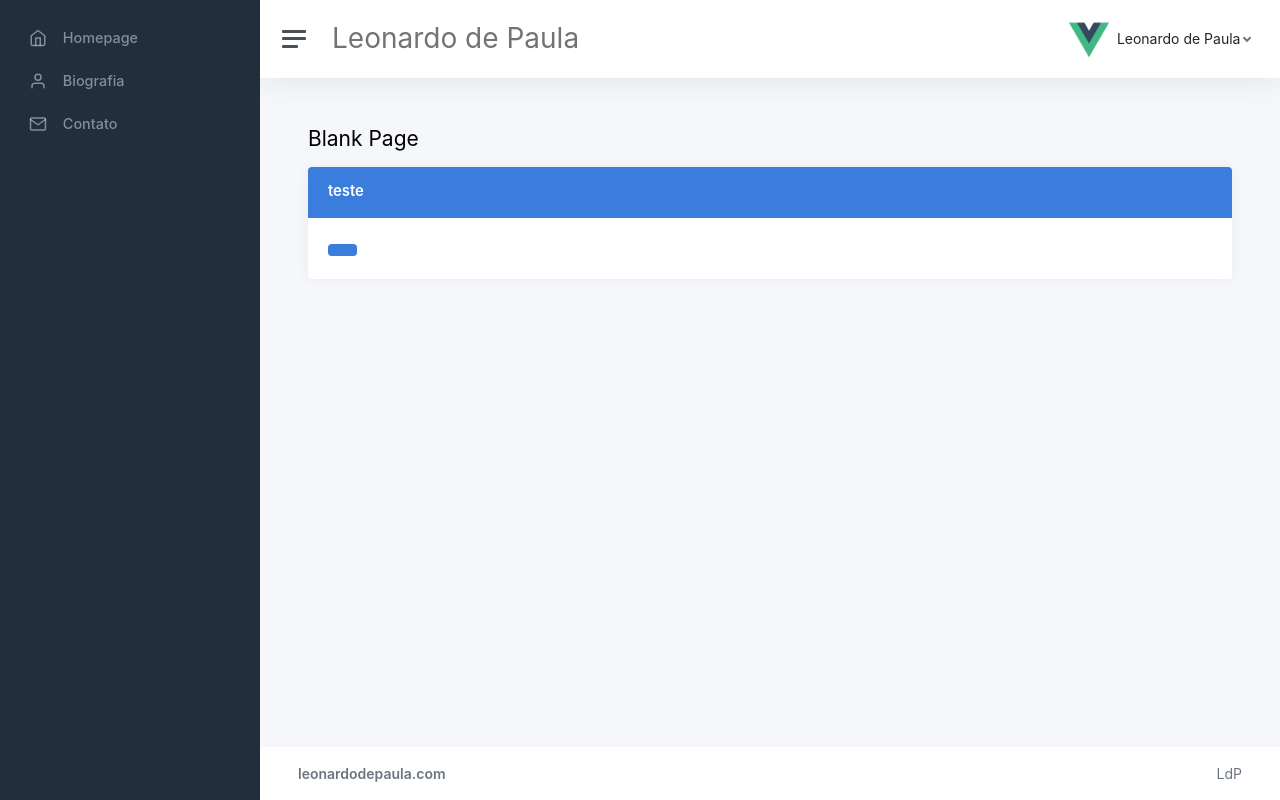
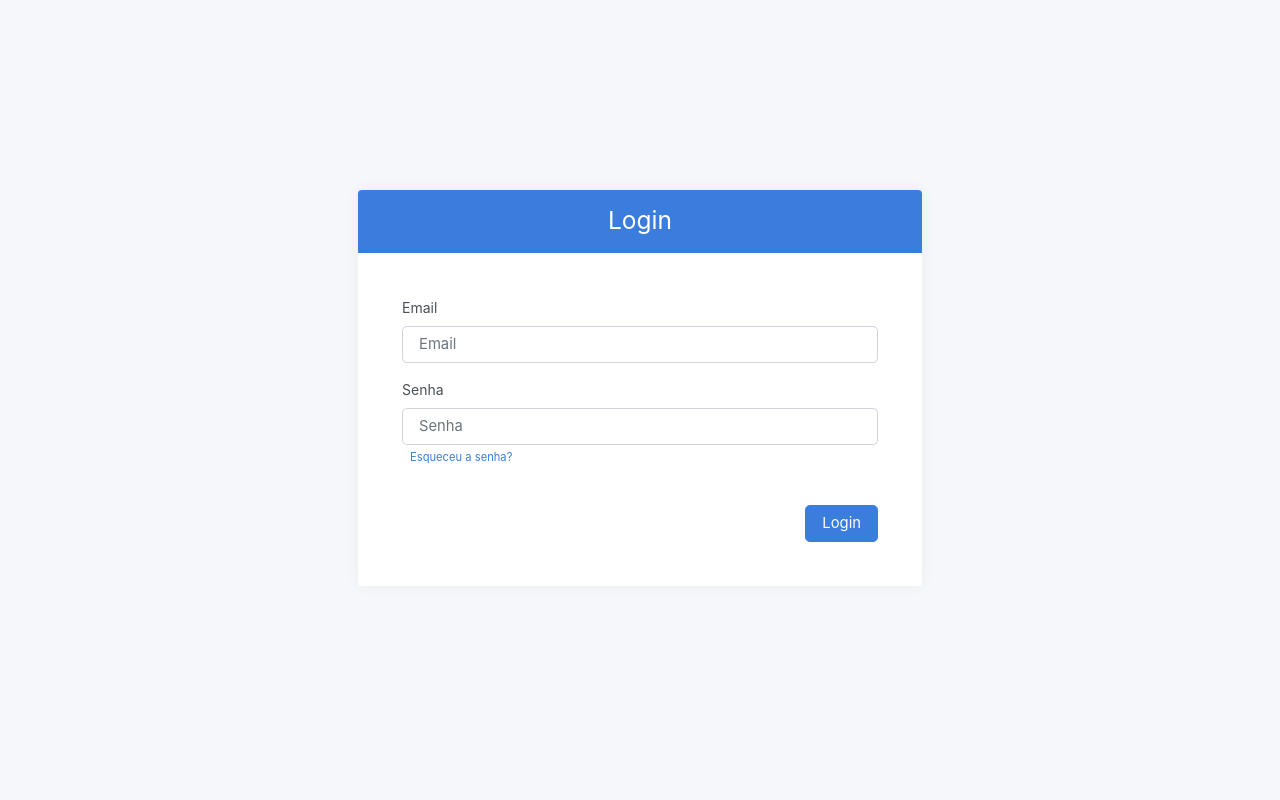
Before and after one commit to leonardodepaula/ldpcom, a Vue app in the folder frontend/: page /login in a window 1280 px wide. Built offline with nearby package versions, Linux system fonts and the light colour scheme.

Commit message:
Vue Router

```diff
--- a/frontend/package.json
+++ b/frontend/package.json
@@ -19,6 +19,7 @@
     "jsvectormap": "1.3.3",
     "simplebar": "5.3.6",
     "vue": "^3.0.0",
+    "vue-router": "^4.0.12",
     "vuex": "^4.0.0-0",
     "vuex-persistedstate": "^4.1.0"
   },
--- a/frontend/src/App.vue
+++ b/frontend/src/App.vue
@@ -1,99 +1,11 @@
 <template>
-  <div class="wrapper">
-		<SideBar />
-
-		<div class="main">
-
-			<NavBar />
-
-			<main class="content">
-				<div class="container-fluid p-0">
-
-					<h1 class="h3 mb-3">Blank Page</h1>
-
-					<div class="row">
-						<div class="col-12">
-							<div class="card">
-								<div class="card-header bg-primary">
-									<h5 class="card-title mb-0 text-white">teste</h5>
-								</div>
-								<div class="card-body">
-                  <!-- Button trigger modal -->
-                  <button type="button" class="btn btn-primary" data-bs-toggle="modal" data-bs-target="#exampleModal">
-                    {{ message.message }}
-                  </button>
-
-                  <!-- Modal -->
-                  <div class="modal fade" id="exampleModal" tabindex="-1" aria-labelledby="exampleModalLabel" aria-hidden="true">
-                    <div class="modal-dialog">
-                      <div class="modal-content">
-                        <div class="modal-header">
-                          <h5 class="modal-title" id="exampleModalLabel">Modal title</h5>
-                          <button type="button" class="btn-close" data-bs-dismiss="modal" aria-label="Close"></button>
-                        </div>
-                        <div class="modal-body">
-                          ...
-                        </div>
-                        <div class="modal-footer">
-                          <button type="button" class="btn btn-secondary" data-bs-dismiss="modal">Close</button>
-                          <button type="button" class="btn btn-primary">Save changes</button>
-                        </div>
-                      </div>
-                    </div>
-                  </div>
-								</div>
-							</div>
-						</div>
-					</div>
-
-				</div>
-			</main>
-
-			<footer class="footer">
-				<div class="container-fluid">
-					<div class="row text-muted">
-						<div class="col-6 text-start">
-							<p class="mb-0">
-								<strong>leonardodepaula.com</strong>
-							</p>
-						</div>
-						<div class="col-6 text-end">
-							<ul class="list-inline">
-								<li class="list-inline-item">
-									<span>LdP</span>
-								</li>
-							</ul>
-						</div>
-					</div>
-				</div>
-			</footer>
-		</div>
-	</div>
+  <router-view></router-view>
 </template>
 
 <script>
 
-import SideBar from "./components/SideBar.vue"
-import NavBar from "./components/NavBar.vue"
-
-import api from './services/api.js'
-
 export default {
   name: 'App',
-  components: {
-		SideBar,
-		NavBar,
-  },
-	data() {
-		return {
-			message: ''
-		}
-	},
-	mounted() {
-		api.get('/').then(response => {
-			this.message = response.data;
-		})
-	}
 }
 </script>
 
--- a/frontend/src/components/SideBar.vue
+++ b/frontend/src/components/SideBar.vue
@@ -6,9 +6,16 @@
   >
     <div class="sidebar-content js-simplebar">
       <ul class="sidebar-nav mt-3">
+
         <li class="sidebar-item">
           <a class="sidebar-link" href="#">
             <i class="align-middle" data-feather="home"></i> <span class="align-middle">Homepage</span>
+          </a>
+        </li>
+
+        <li class="sidebar-item">
+          <a class="sidebar-link" href="#">
+            <i class="align-middle" data-feather="book"></i> <span class="align-middle">Artigos</span>
           </a>
         </li>
 
@@ -23,6 +30,7 @@
             <i class="align-middle" data-feather="mail"></i> <span class="align-middle">Contato</span>
           </a>
         </li>
+
       </ul>
     </div>
   </nav>
--- a/frontend/src/main.js
+++ b/frontend/src/main.js
@@ -1,6 +1,7 @@
 import { createApp } from 'vue'
 import App from './App.vue'
 import store from './store/index.js'
+import router from './services/routes.js'
 
 import "./assets/js/app.js"
 import "./assets/css/app.css"
@@ -8,5 +9,6 @@ import "./assets/css/app.css"
 const app = createApp(App);
 
 app.use(store);
+app.use(router);
 
 app.mount('#app');
--- /dev/null
+++ b/frontend/src/services/routes.js
@@ -0,0 +1,20 @@
+import { createRouter, createWebHistory } from 'vue-router';
+
+import MainView from '../views/MainView.vue'
+import LoginView from '../views/LoginView.vue'
+
+const router = createRouter({
+  history: createWebHistory(),
+  routes: [
+    {
+      path: '/',
+      component: MainView
+    },
+    {
+      path: '/login',
+      component: LoginView
+    },
+  ]
+});
+
+export default router;
--- /dev/null
+++ b/frontend/src/views/LoginView.vue
@@ -0,0 +1,53 @@
+<template>
+  <main class="d-flex w-100">
+		<div class="container d-flex flex-column">
+			<div class="row vh-100">
+				<div class="col-sm-10 col-md-8 col-lg-6 mx-auto d-table h-100">
+					<div class="d-table-cell align-middle">
+
+						<div class="card">
+              <div class="card-header bg-primary text-center">
+                <span class="h2 mb-0 text-white">Login</span>
+              </div>
+							<div class="card-body">
+								<div class="m-sm-4">
+									<form @submit.prevent>
+										<div class="mb-3">
+											<label class="form-label">Email</label>
+											<input class="form-control form-control-lg" type="email" name="email" placeholder="Email" />
+										</div>
+										<div class="mb-3">
+											<label class="form-label">Senha</label>
+											<input class="form-control form-control-lg" type="password" name="password" placeholder="Senha" />
+											<small class="ms-2">
+                        <a href="#">Esqueceu a senha?</a>
+                      </small>
+										</div>
+										<div>
+											<label class="form-check">
+                      </label>
+										</div>
+										<div class="ms-auto text-end">
+											<button type="submit" class="btn btn-lg btn-primary">Login</button>
+										</div>
+									</form>
+								</div>
+							</div>
+						</div>
+
+					</div>
+				</div>
+			</div>
+		</div>
+	</main>
+</template>
+
+<script>
+export default {
+
+}
+</script>
+
+<style>
+
+</style>
--- /dev/null
+++ b/frontend/src/views/MainView.vue
@@ -0,0 +1,89 @@
+<template>
+  <div class="wrapper">
+		<SideBar />
+
+		<div class="main">
+
+			<NavBar />
+
+			<main class="content">
+				<div class="container-fluid p-0">
+
+					<h1 class="h3 mb-3">Blank Page</h1>
+
+					<div class="row">
+						<div class="col-12">
+							<div class="card">
+								<div class="card-header bg-primary">
+									<h5 class="card-title mb-0 text-white">teste</h5>
+								</div>
+								<div class="card-body">
+                  <!-- Button trigger modal -->
+                  <button type="button" class="btn btn-primary" data-bs-toggle="modal" data-bs-target="#exampleModal">
+                    Abrir modal
+                  </button>
+
+                  <!-- Modal -->
+                  <div class="modal fade" id="exampleModal" tabindex="-1" aria-labelledby="exampleModalLabel" aria-hidden="true">
+                    <div class="modal-dialog">
+                      <div class="modal-content">
+                        <div class="modal-header">
+                          <h5 class="modal-title" id="exampleModalLabel">Modal title</h5>
+                          <button type="button" class="btn-close" data-bs-dismiss="modal" aria-label="Close"></button>
+                        </div>
+                        <div class="modal-body">
+                          ...
+                        </div>
+                        <div class="modal-footer">
+                          <button type="button" class="btn btn-secondary" data-bs-dismiss="modal">Close</button>
+                          <button type="button" class="btn btn-primary">Save changes</button>
+                        </div>
+                      </div>
+                    </div>
+                  </div>
+								</div>
+							</div>
+						</div>
+					</div>
+
+				</div>
+			</main>
+
+			<footer class="footer">
+				<div class="container-fluid">
+					<div class="row text-muted">
+						<div class="col-6 text-start">
+							<p class="mb-0">
+								<strong>leonardodepaula.com</strong>
+							</p>
+						</div>
+						<div class="col-6 text-end">
+							<ul class="list-inline">
+								<li class="list-inline-item">
+									<span>LdP</span>
+								</li>
+							</ul>
+						</div>
+					</div>
+				</div>
+			</footer>
+		</div>
+	</div>
+</template>
+
+<script>
+
+import SideBar from "../components/SideBar.vue"
+import NavBar from "../components/NavBar.vue"
+
+export default {
+  name: 'IndexView',
+  components: {
+		SideBar,
+		NavBar,
+  },
+}
+</script>
+
+<style>
+</style>
```
Also changed, not shown: frontend/src/assets/css/app.css, 1 other file (tests, documents, lock files or other folders).
